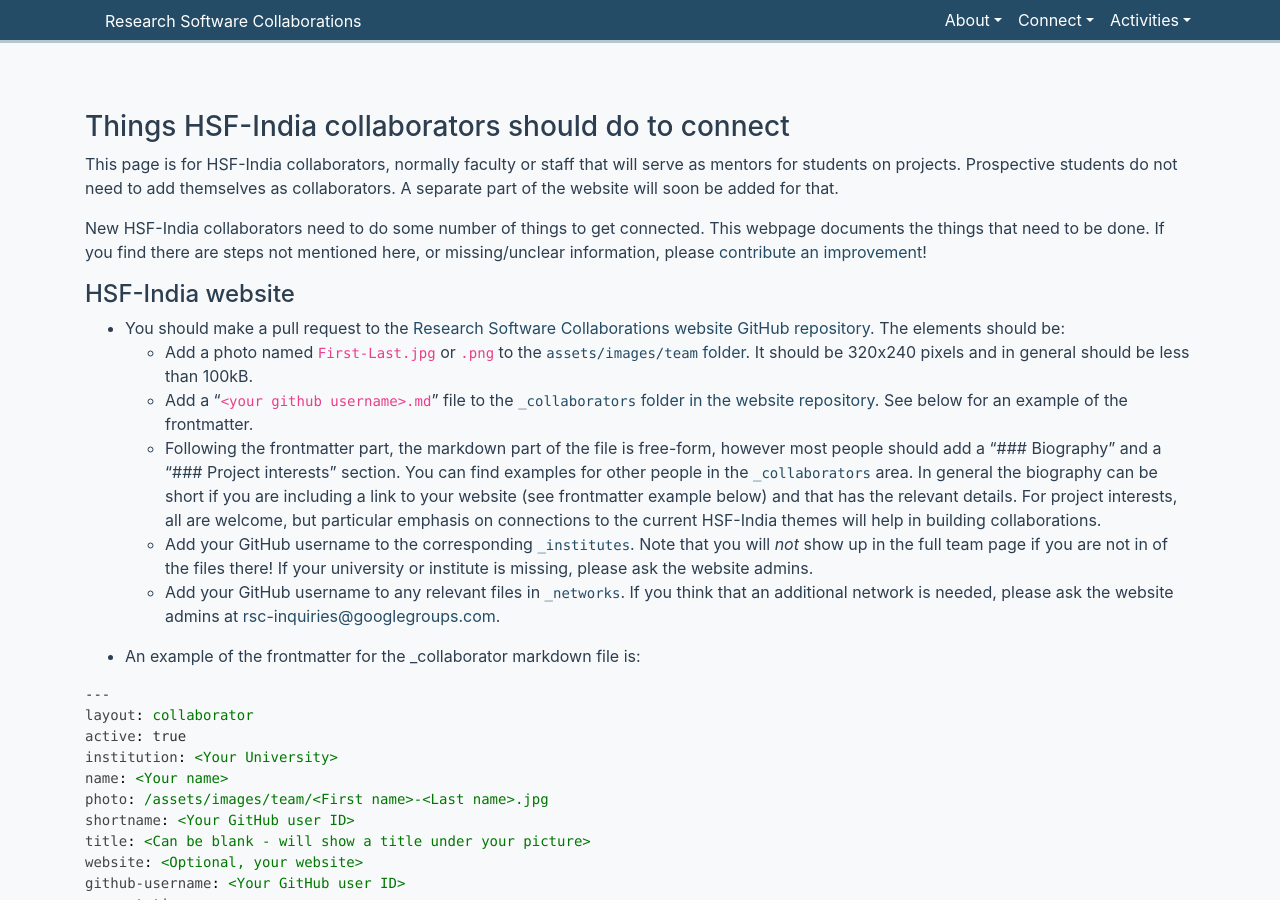
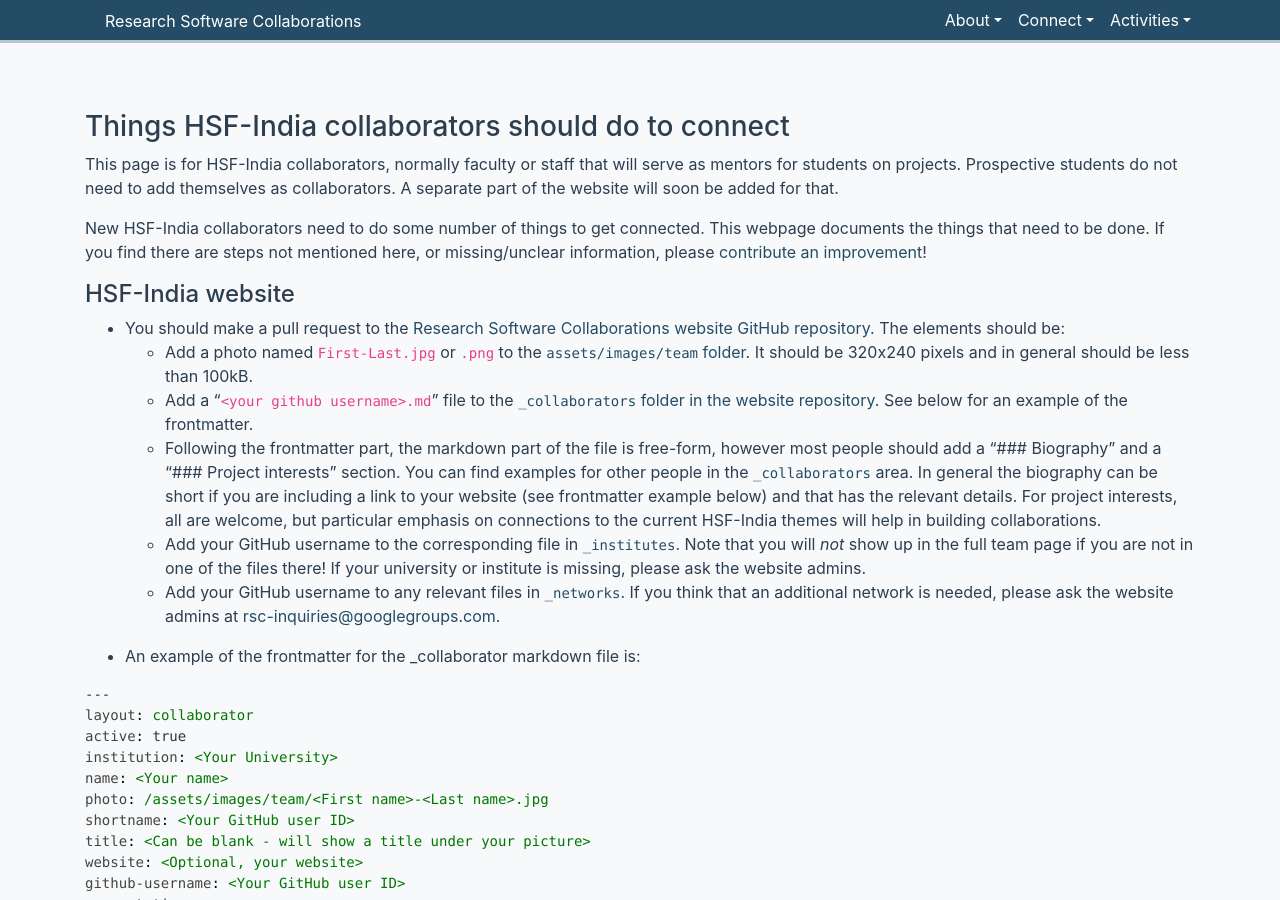
Before and after one commit to research-software-collaborations/research-software-collaborations.github.io, a Jekyll site: the page built from pages/docs/newcollaborator.md, in a window 1280 px wide and 900 px high. Built offline with Jekyll 4.4.1, drawn with Linux system fonts in a browser that asks for light colours; cached includes are drawn as plain includes.

Commit message:
fix typos

```diff
--- a/pages/docs/newcollaborator.md
+++ b/pages/docs/newcollaborator.md
@@ -25,7 +25,7 @@ please [contribute an improvement][repo]!
   * Add a "`<your github username>.md`" file to the [`_collaborators` folder in the website repository][`_collaborators`]. See below for an example of the frontmatter.
   * Following the frontmatter part, the markdown part of the file is free-form,
     however most people should add a "### Biography" and a "### Project interests" section. You can find examples for other people in the [`_collaborators`][] area. In general the biography can be short if you are including a link to your website (see frontmatter example below) and that has the relevant details. For project interests, all are welcome, but particular emphasis on connections to the current HSF-India themes will help in building collaborations.
-  * Add your GitHub username to the corresponding [`_institutes`][]. Note that you will *not* show up in the full team page if you are not in of the files there! If your university or institute is missing, please ask the website admins.
+  * Add your GitHub username to the corresponding file in [`_institutes`][]. Note that you will *not* show up in the full team page if you are not in one of the files there! If your university or institute is missing, please ask the website admins.
   * Add your GitHub username to any relevant files in [`_networks`][]. If you think that an additional network is needed, please ask the website admins at [rsc-inquiries@googlegroups.com](mailto:rsc-inquiries@googlegroups.com).
 
 [repo]: https://github.com/research-software-collaborations/research-software-collaborations.github.io
```
